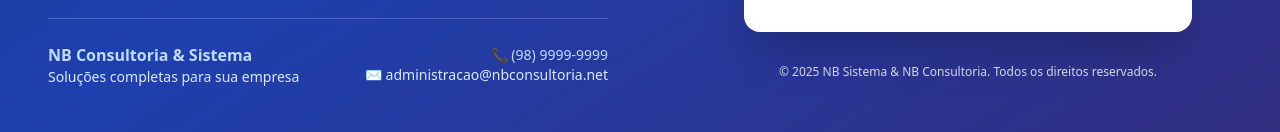
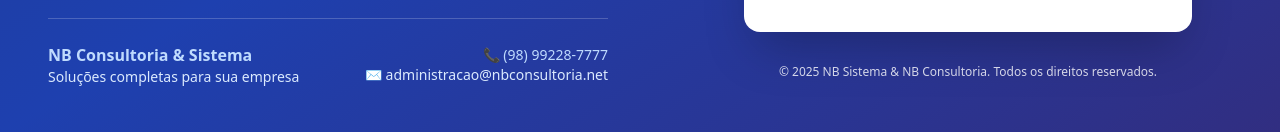
Before and after one commit to nbsistema/exames, a React (Vite) app: page / in a window 1280 px wide. Shown: the part 665-797 px from the top of the page. Built offline with nearby package versions, Linux system fonts and the light colour scheme; no server answers.

Commit message:
Update LoginForm.tsx

```diff
--- a/src/components/LoginForm.tsx
+++ b/src/components/LoginForm.tsx
@@ -347,7 +347,7 @@ export function LoginForm() {
               <p className="text-blue-100 text-sm">Soluções completas para sua empresa</p>
             </div>
             <div className="text-right">
-              <p className="text-blue-200 text-sm">📞 (98) 9999-9999</p>
+              <p className="text-blue-200 text-sm">📞 (98) 99228-7777</p>
               <p className="text-blue-100 text-sm">✉️ administracao@nbconsultoria.net</p>
             </div>
           </div>
```
